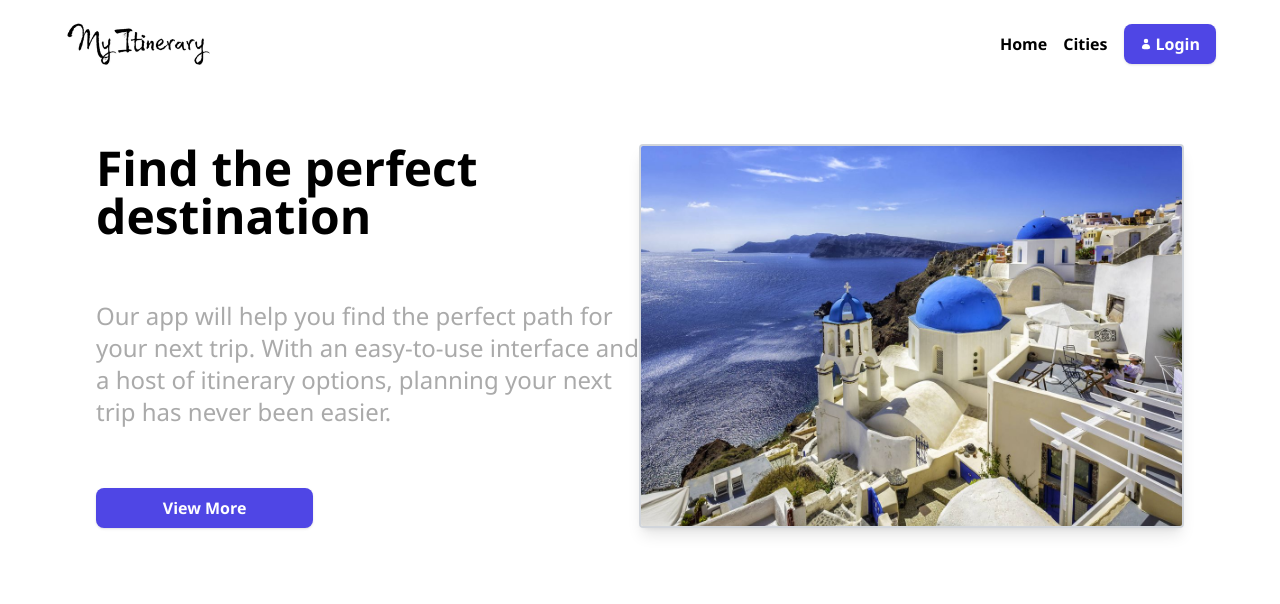
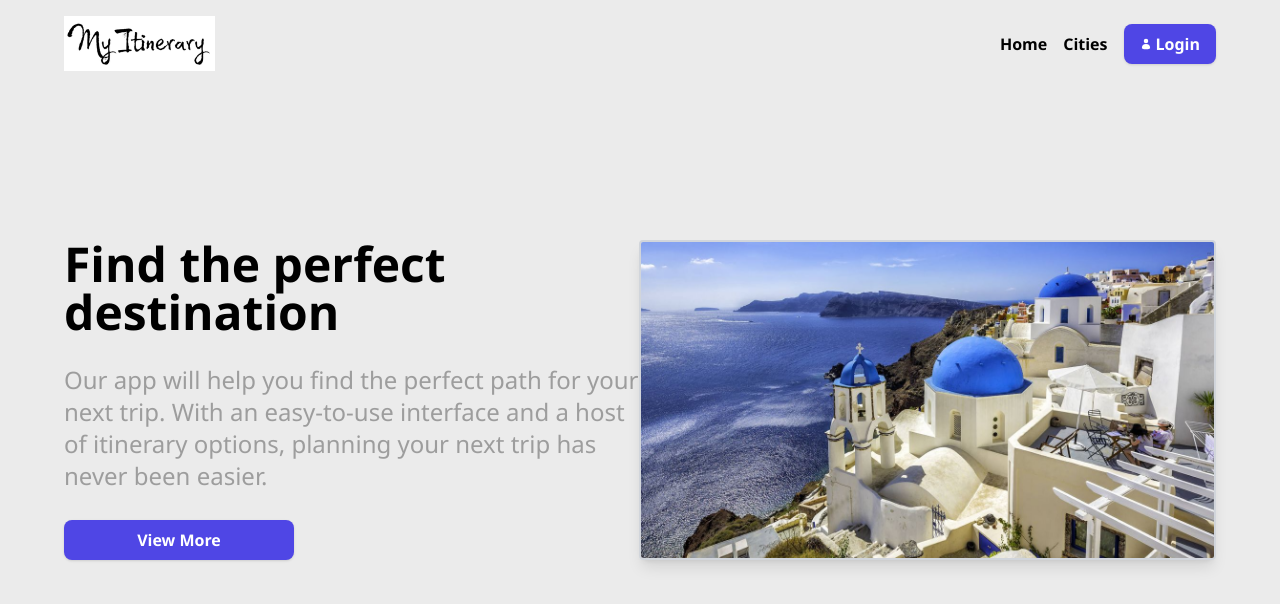
Before and after one commit to Fawkes11/my-itinerary, a React (Vite) app: page /home in a window 1280 px wide. Shown: the top 604 px of the page. Built offline with nearby package versions, Linux system fonts and the light colour scheme.

Commit message:
styles are modified to improve the home view

```diff
--- a/src/components/Intro.jsx
+++ b/src/components/Intro.jsx
@@ -1,10 +1,12 @@
 import React from "react";
 import introImage from "../assets/images/intro-image.jpg";
+import { Link as LinkRouter } from "react-router-dom";
 
 const Intro = () => {
   return (
-    <div className="flex flex-col md:flex-row w-full h-[60rem] sm:h-[45rem] md:h-96 pt-10 px-5 lg:px-24 md:pt-0 md:mt-36">
-      <div className="w-full h-full  flex flex-col justify-between">
+    <div className="w-full h-screen flex items-center justify-center ">
+      <div className="flex flex-col md:flex-row h-[20rem]  max-w-6xl">
+        <div className="w-full h-full flex flex-col justify-between">
           <h1 className="text-5xl font-sans font-bold">
             Find the perfect destination
           </h1>
@@ -13,7 +15,12 @@ const Intro = () => {
             an easy-to-use interface and a host of itinerary options, planning
             your next trip has never been easier.
           </p>
-        <button className="button-blue w-full md:w-2/5">View More</button>
+          <LinkRouter
+            to="/cities"
+            className="button-blue w-full md:w-2/5 text-center"
+          >
+            View More
+          </LinkRouter>
         </div>
         <div className="w-full h-full overflow-hidden shadow-lg rounded border-2 border-gray-300 mt-8 md:mt-0">
           <img
@@ -23,6 +30,7 @@ const Intro = () => {
           />
         </div>
       </div>
+    </div>
   );
 };
 
--- a/src/pages/Home.jsx
+++ b/src/pages/Home.jsx
@@ -3,9 +3,9 @@ import Intro from "../components/Intro";
 
 const Home = () => {
   return (
-    <>
+    <div className="w-full h-screen bg-[#EBEBEB] ">
       <Intro />
-    </>
+    </div>
   );
 };
 
```
Lines whose indentation alone changed are shown as unchanged.
